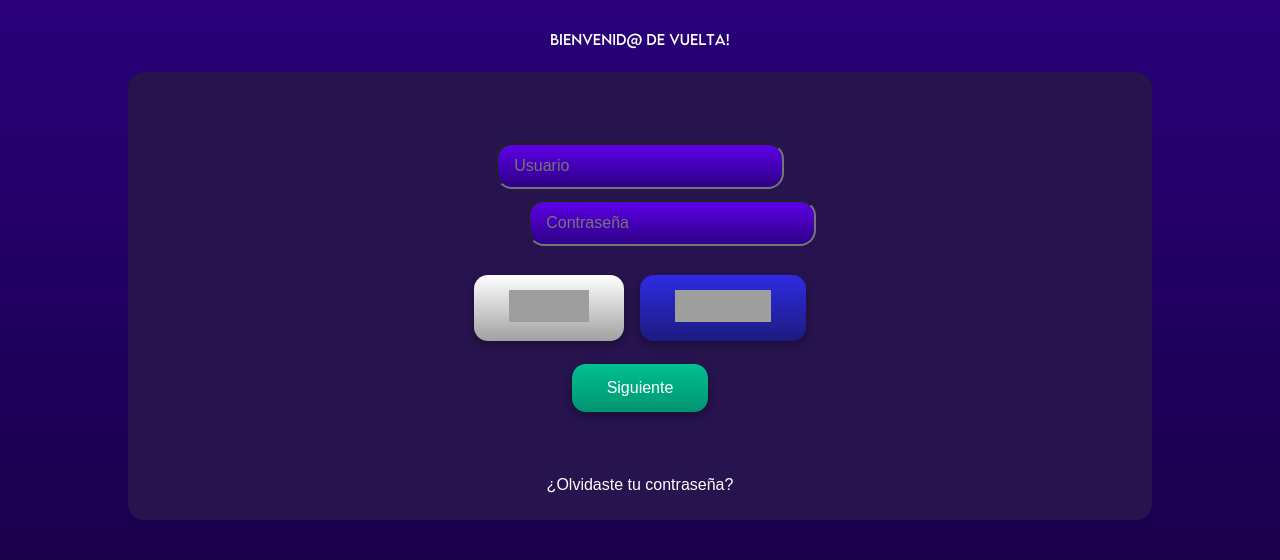
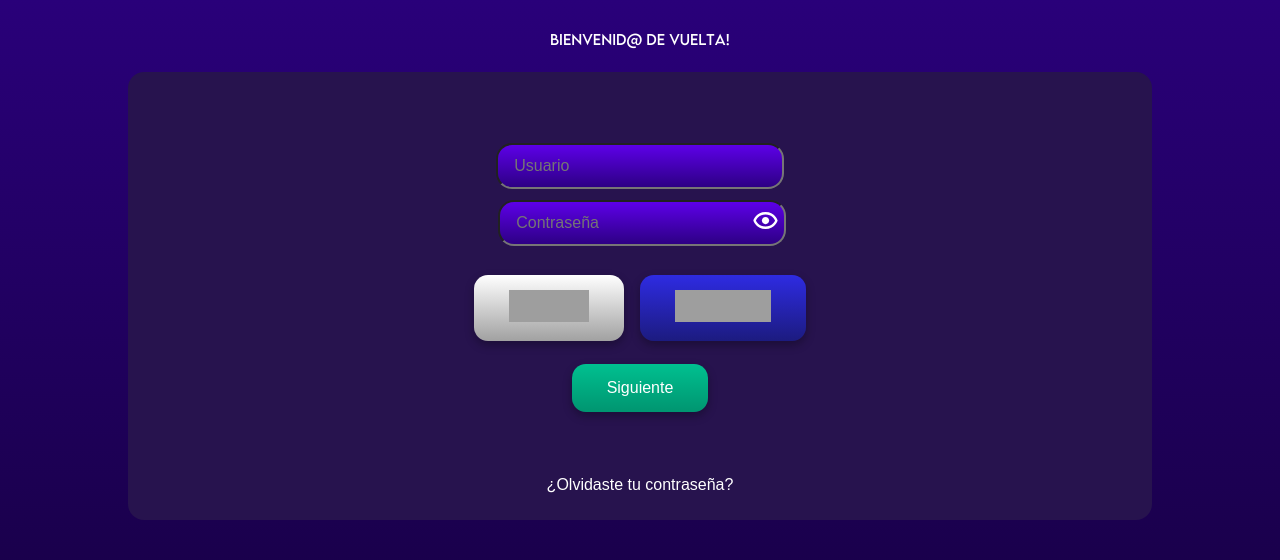
Before and after one commit to Sergio-Rojas27/G-love, a PHP site: page /public/index.php?login in a window 1280 px wide. Shown: the part 137-697 px from the top of the page. Run offline with PHP 8.4, Linux system fonts and the light colour scheme; grey boxes are pictures that could not be loaded.

Commit message:
corregi el ojo del login, ya sirve otra ve

```diff
--- a/app/views/login.php
+++ b/app/views/login.php
@@ -9,7 +9,7 @@
         <input required type="text" id="Usuario" name="Usuario" class="form-input" placeholder="Usuario" style="color: white; padding-left: 1rem;">
         <div class="container" style="justify-content: center; align-items: center;">
             <input required type="password" id="password" name="password" class="form-input" placeholder="Contraseña" style="color: white; padding-left: 1rem;">
-            <i class='bx bx-show-alt'></i>
+            <i class='bx'><img id="ojo" src="media/ojoA.png" alt=""></i>
         </div>
         <div class="buttons-container-center" style="margin-top: 2rem; gap: 1rem;">
             <a href="login.php"><button class="gradiente-blanco">
--- a/public/script.js
+++ b/public/script.js
@@ -1,5 +1,9 @@
 const password = document.getElementById("password");
       icon = document.querySelector(".bx");
+
+    const imagen = document.getElementById('ojo');
+    const RUTA_ENCENDIDO = 'media/ojoA.png';
+    const RUTA_APAGADO = 'media/ojoC.png';
 
 icon.addEventListener("click", e => {
     if (password.type === "password") {
@@ -10,4 +14,13 @@ icon.addEventListener("click", e => {
         password.type = "password";
         icon.classList.replace("bx-hide", "bx-show-alt");
     }
+
+    // Comprueba la ruta actual y la cambia a la opuesta
+    if (imagen.src.includes('ojoA.png')) {
+        imagen.src = RUTA_APAGADO;
+        imagen.alt = 'Botón Apagado';
+    } else {
+        imagen.src = RUTA_ENCENDIDO;
+        imagen.alt = 'Botón Encendido';
+    }
 })
--- a/public/styles/containers.css
+++ b/public/styles/containers.css
@@ -21,7 +21,7 @@
     width: 100%;
     margin-top: 2%;
     margin-bottom: 0.5rem;
-    margin-left: 2rem;
+    margin-left: 1rem;
 }
 
 .buttons-container-center{
```
Also changed, not shown: public/media/ojoA.png (added), public/media/ojoA.svg (added), public/media/ojoC.png (added), public/media/ojoC.svg (added).
